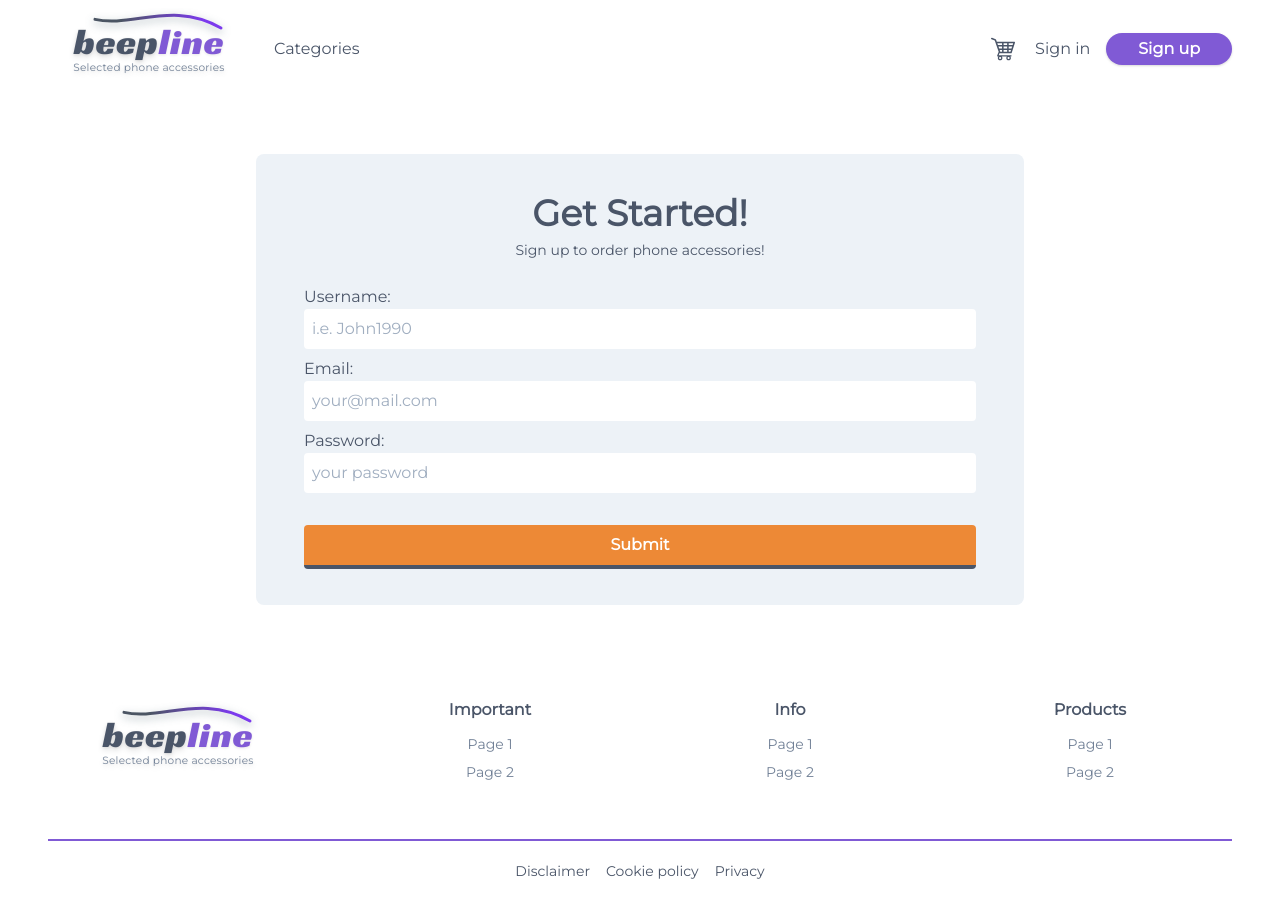
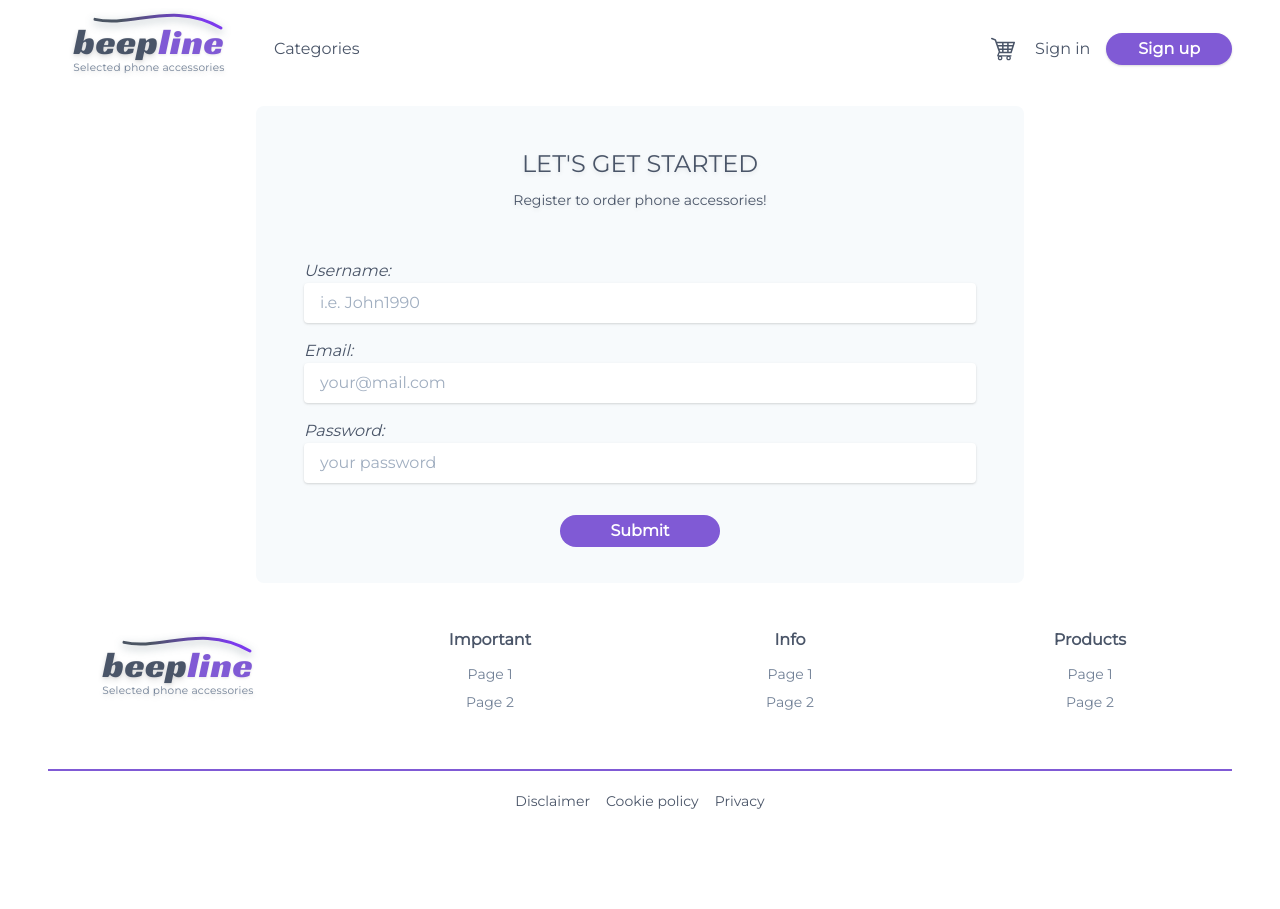
Before and after one commit to iamjacek/accessories-store, a React (Create React App) app in the folder client/: page /signup in a window 1280 px wide. After the commit the page ends 839 px from the top, so only its background shows below. Built offline with nearby package versions, Linux system fonts and the light colour scheme; no server answers.

Commit message:
signup, signin, checkout forms style

```diff
--- a/client/src/components/Checkout.js
+++ b/client/src/components/Checkout.js
@@ -193,7 +193,7 @@ const CheckoutForm = ({ newBasketItems, ...props }) => {
       <div className="flex flex-col align-center"></div>
       {basketItems.length > 0 ? (
         <React.Fragment>
-          <div className="align-center mx-4 sm:max-w-screen-sm md:max-w-screen-md flex flex-col bg-white border border-4 border-gray-700 rounded-3xl py-8 px-4 md:px-12 rounded-lg">
+          <div className="align-center my-8 mx-4 sm:max-w-screen-sm md:max-w-screen-md flex flex-col bg-white border border-4 border-gray-700 rounded-3xl py-8 px-4 md:px-12 rounded-lg">
             <h1 className="text-2xl my-2 font-medium text-gray-700 text-shadow">
               CHECKOUT
             </h1>
@@ -225,14 +225,14 @@ const CheckoutForm = ({ newBasketItems, ...props }) => {
           </div>
 
           <form
-            className="align-center mx-4 sm:max-w-screen-sm md:max-w-screen-md lg:w-3/5 flex flex-col bg-gray-100 py-8 px-4 md:px-12 my-12 rounded-lg"
+            className="align-center mx-4 sm:max-w-screen-sm md:max-w-screen-md lg:w-3/5 flex flex-col bg-gray-100 py-8 px-4 md:px-12 my-8 rounded-lg"
             onSubmit={handleConfirmOrder}
           >
             <Alert show={alert} message={alertMessage} />
             <h1 className="text-2xl my-2 font-medium text-gray-700 text-shadow">
               SHIPPING FORM
             </h1>
-            <p className="mb-10 text-gray-700 flex justify-center font-medium text-md">
+            <p className="mb-10 text-gray-700 flex justify-center font-medium text-md text-shadow">
               Please fill in your full name and shipping address
             </p>
 
@@ -309,14 +309,16 @@ const CheckoutForm = ({ newBasketItems, ...props }) => {
           </form>
         </React.Fragment>
       ) : (
-        <div className="my-12 align-center mx-4 sm:max-w-screen-sm md:max-w-screen-md flex flex-col bg-gray-200 py-8 px-4 md:px-12 rounded-lg">
-          <h2 className="text-xl my-2 font-extrabold text-red-700">
+        <div className="align-center mx-4 sm:max-w-screen-sm md:max-w-screen-md lg:w-3/5 flex flex-col bg-gray-100 py-8 px-4 md:px-12 my-12 rounded-lg">
+          <h2 className="text-2xl my-2 font-medium text-gray-700 text-shadow">
             Your basket is empty
           </h2>
-          <p className="text-sm my-1 text-gray-600">Add some accessories!</p>
+          <p className="mb-6 text-gray-700 flex justify-center font-medium text-md">
+            Add some accessories!
+          </p>
           <Link
             to="/"
-            className="mt-10 mb-1 bg-orange-500 hover:bg-orange-400 text-white font-bold py-2 px-8 border-b-4 border-gray-700 hover:border-gray-600 rounded"
+            className="mt-4 mb-1 mx-4 md:mx-auto md:w-40 button-beep leading-none bg-purple-600 text-md text-white font-semibold py-2 px-8 rounded-full"
           >
             Browse
           </Link>
--- a/client/src/components/Signin.js
+++ b/client/src/components/Signin.js
@@ -72,22 +72,24 @@ const Signin = (props) => {
   }
 
   return (
-    <div className="flex justify-center flex-grow w-full text-center">
+    <div className="flex flex-grow flex-col items-center w-full text-center">
       {/* LOG IN */}
 
       <form
-        className="relative mx-4 w-full sm:max-w-screen-sm md:max-w-screen-md flex flex-col bg-gray-200 py-8 px-4 md:px-12 my-12 rounded-lg"
+        className="align-center my-auto sm:mx-10 sm:max-w-screen-sm md:max-w-screen-md w-11/12 lg:w-3/5 flex flex-col bg-gray-100 py-8 px-6 md:px-12 rounded-lg"
         onSubmit={handleSubmit}
       >
         <Alert show={alert} message={alertMessage} />
         <div className="mb-2 flex flex-col align-center">
-          <h1 className="text-4xl font-bold text-gray-700">Welcome Back!</h1>
+          <h1 className="text-2xl my-2 font-medium text-gray-700 text-shadow">
+            WELCOME BACK
+          </h1>
         </div>
         {/* INPUT */}
-        <label className="text-left text-gray-700">
+        <label className="text-left text-gray-700 text-md italic">
           Username:
           <input
-            className="rounded w-full text-md text-gray-700 p-2 mb-2"
+            className="rounded w-full text-md text-gray-700 px-4 py-2 mb-4 shadow"
             id="username"
             type="text"
             name="username"
@@ -95,10 +97,10 @@ const Signin = (props) => {
             onChange={handleChange}
           />
         </label>
-        <label className="text-left text-gray-700">
+        <label className="text-left text-gray-700 text-md italic">
           Password:
           <input
-            className="rounded w-full text-md text-gray-700 p-2 mb-2"
+            className="rounded w-full text-md text-gray-700 px-4 py-2 mb-4 shadow"
             id="password"
             type="password"
             name="password"
@@ -110,11 +112,12 @@ const Signin = (props) => {
         <button
           type="submit"
           disabled={loading}
-          className="mt-6 mb-1 bg-orange-500 hover:bg-orange-400 text-white font-bold py-2 px-8 border-b-4 border-gray-700 hover:border-gray-600 rounded"
+          className="mt-4 mb-1 mx-4 md:mx-auto md:w-40 button-beep leading-none bg-purple-600 text-md text-white font-semibold py-2 px-8 rounded-full"
         >
           Submit
         </button>
       </form>
+      {/* <div className="align-center flex flex-grow"></div> */}
     </div>
   )
 }
--- a/client/src/components/Signup.js
+++ b/client/src/components/Signup.js
@@ -76,21 +76,23 @@ const Signup = (props) => {
       {/* SIGN UP */}
 
       <form
-        className="relative mx-4 w-full sm:max-w-screen-sm md:max-w-screen-md flex flex-col bg-gray-200 py-8 px-4 md:px-12 my-12 rounded-lg"
+        className="align-center my-auto sm:mx-10 sm:max-w-screen-sm md:max-w-screen-md w-11/12 lg:w-3/5 flex flex-col bg-gray-100 py-8 px-6 md:px-12 rounded-lg"
         onSubmit={handleSubmit}
       >
         <Alert show={alert} message={alertMessage} />
         <div className="mb-2 flex flex-col align-center">
-          <h1 className="text-4xl font-bold text-gray-700">Get Started!</h1>
-          <p className="text-sm mt-0 mb-4 text-gray-700">
-            Sign up to order phone accessories!
+          <h1 className="text-2xl my-2 font-medium text-gray-700 text-shadow">
+            LET'S GET STARTED
+          </h1>
+          <p className="mb-10 text-gray-700 flex justify-center font-medium text-sm text-shadow">
+            Register to order phone accessories!
           </p>
         </div>
         {/* INPUT */}
-        <label className="text-left text-gray-700">
+        <label className="text-left text-gray-700 text-md italic">
           Username:
           <input
-            className="rounded w-full text-md text-gray-700 p-2 mb-2"
+            className="rounded w-full text-md text-gray-700 px-4 py-2 mb-4 shadow"
             id="username"
             type="text"
             name="username"
@@ -98,10 +100,10 @@ const Signup = (props) => {
             onChange={handleChange}
           />
         </label>
-        <label className="text-left text-gray-700">
+        <label className="text-left text-gray-700 text-md italic">
           Email:
           <input
-            className="rounded w-full text-md text-gray-700 p-2 mb-2"
+            className="rounded w-full text-md text-gray-700 px-4 py-2 mb-4 shadow"
             id="email"
             type="email"
             name="email"
@@ -109,10 +111,10 @@ const Signup = (props) => {
             onChange={handleChange}
           />
         </label>
-        <label className="text-left text-gray-700">
+        <label className="text-left text-gray-700 text-md italic">
           Password:
           <input
-            className="rounded w-full text-md text-gray-700 p-2 mb-2"
+            className="rounded w-full text-md text-gray-700 px-4 py-2 mb-4 shadow"
             id="password"
             type="password"
             name="password"
@@ -124,7 +126,7 @@ const Signup = (props) => {
         <button
           type="submit"
           disabled={loading}
-          className="mt-6 mb-1 bg-orange-500 hover:bg-orange-400 text-white font-bold py-2 px-8 border-b-4 border-gray-700 hover:border-gray-600 rounded"
+          className="mt-4 mb-1 mx-4 md:mx-auto md:w-40 button-beep leading-none bg-purple-600 text-md text-white font-semibold py-2 px-8 rounded-full"
         >
           Submit
         </button>
```
